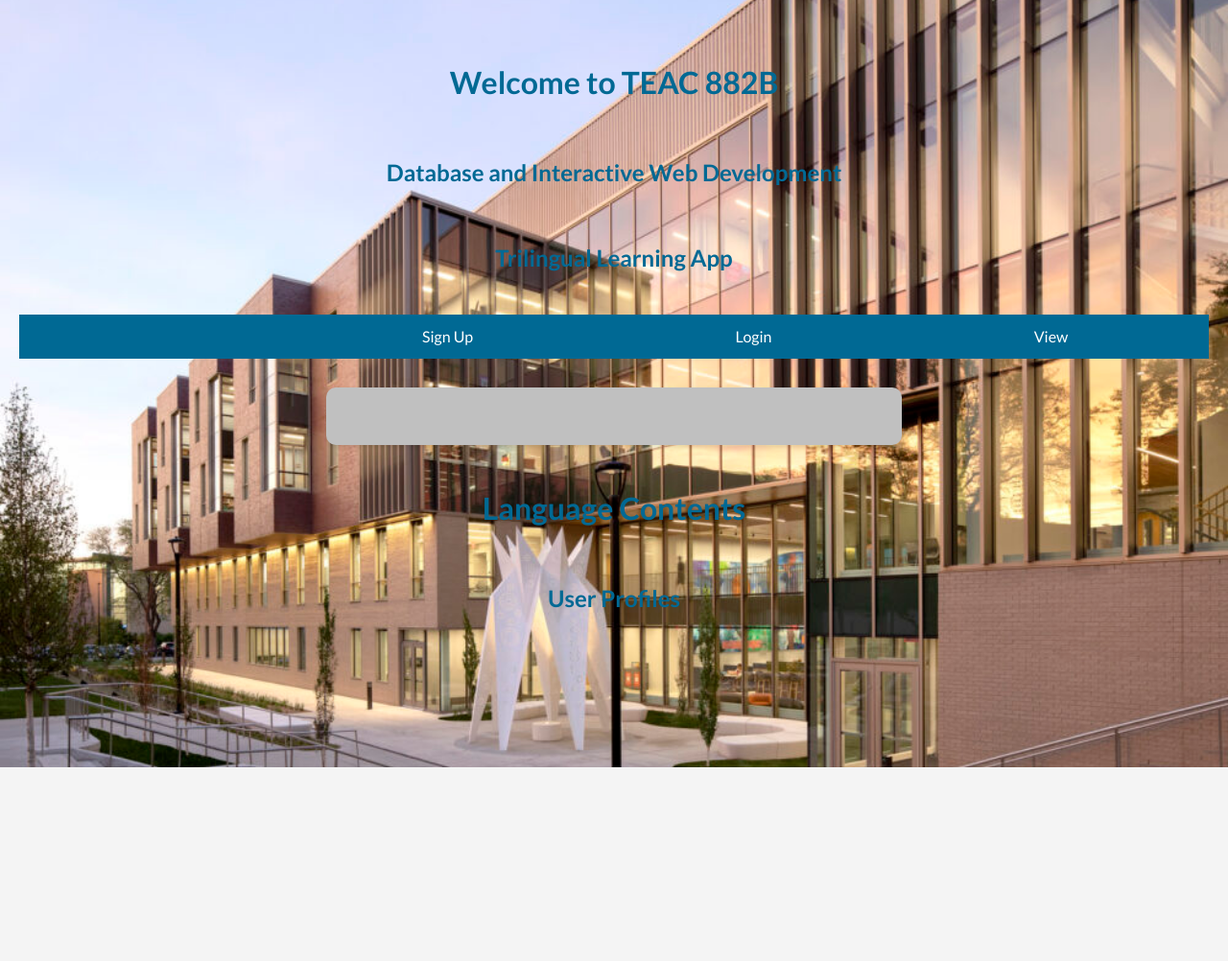
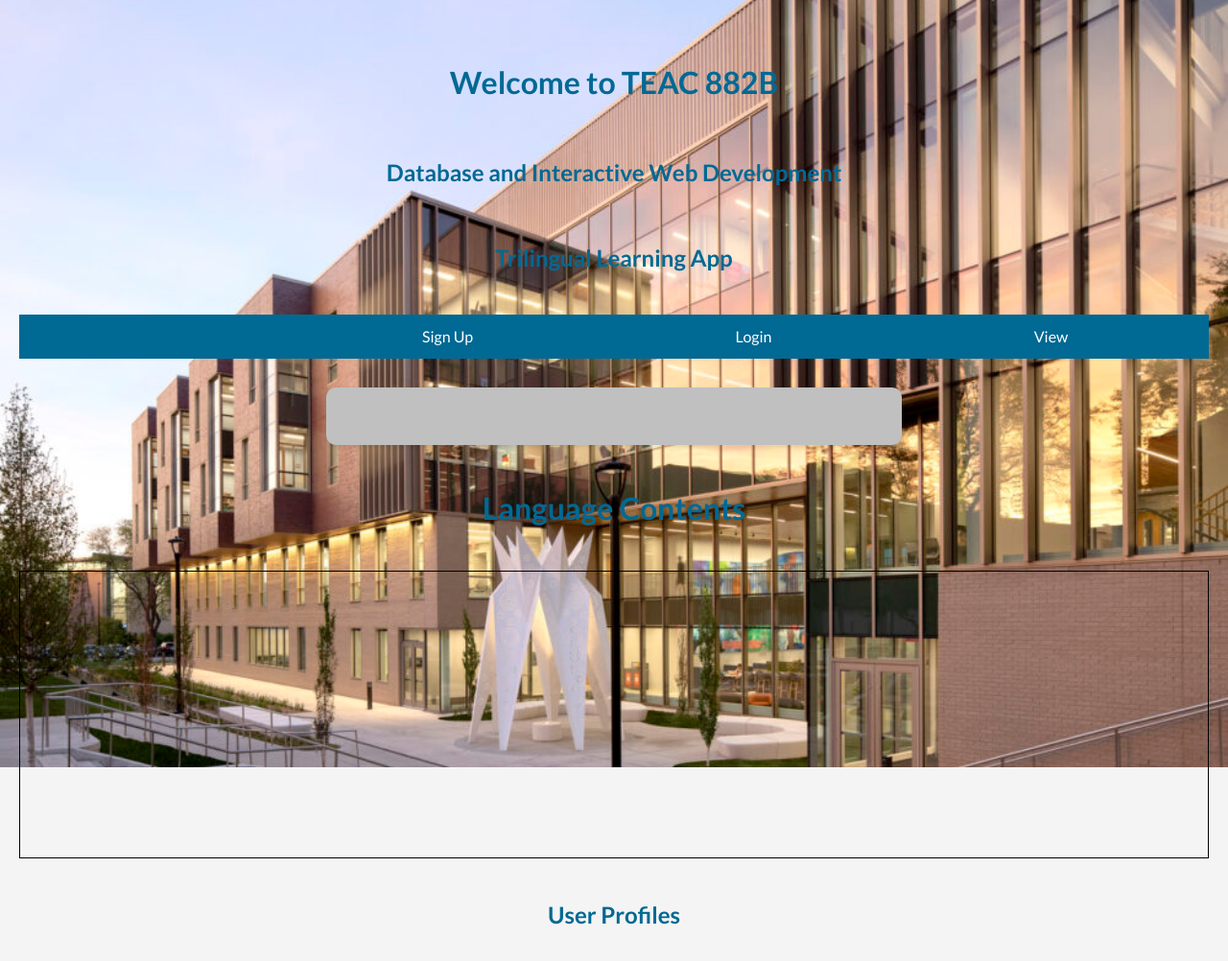
Before and after one commit to Inoussa7/882b-Eal, a website: page index.html in a window 1280 px wide. Shown: the whole page at 96% size. Before the commit the page ends 800 px from the top, so only its background shows below. Drawn offline with nearby package versions, Linux system fonts and the light colour scheme; no server answers.

Commit message:
all  canges are staged and ready to be commited

```diff
--- a/index.html
+++ b/index.html
@@ -103,7 +103,7 @@
 </div>
 
   <h1>Language Contents</h1>
-  <div id="content"></div>
+  <div id="content" style="width: 100%; height: 300px; overflow: auto; border: 1px solid black;"></div>
 
 <h2>User Profiles</h2>
 
```
